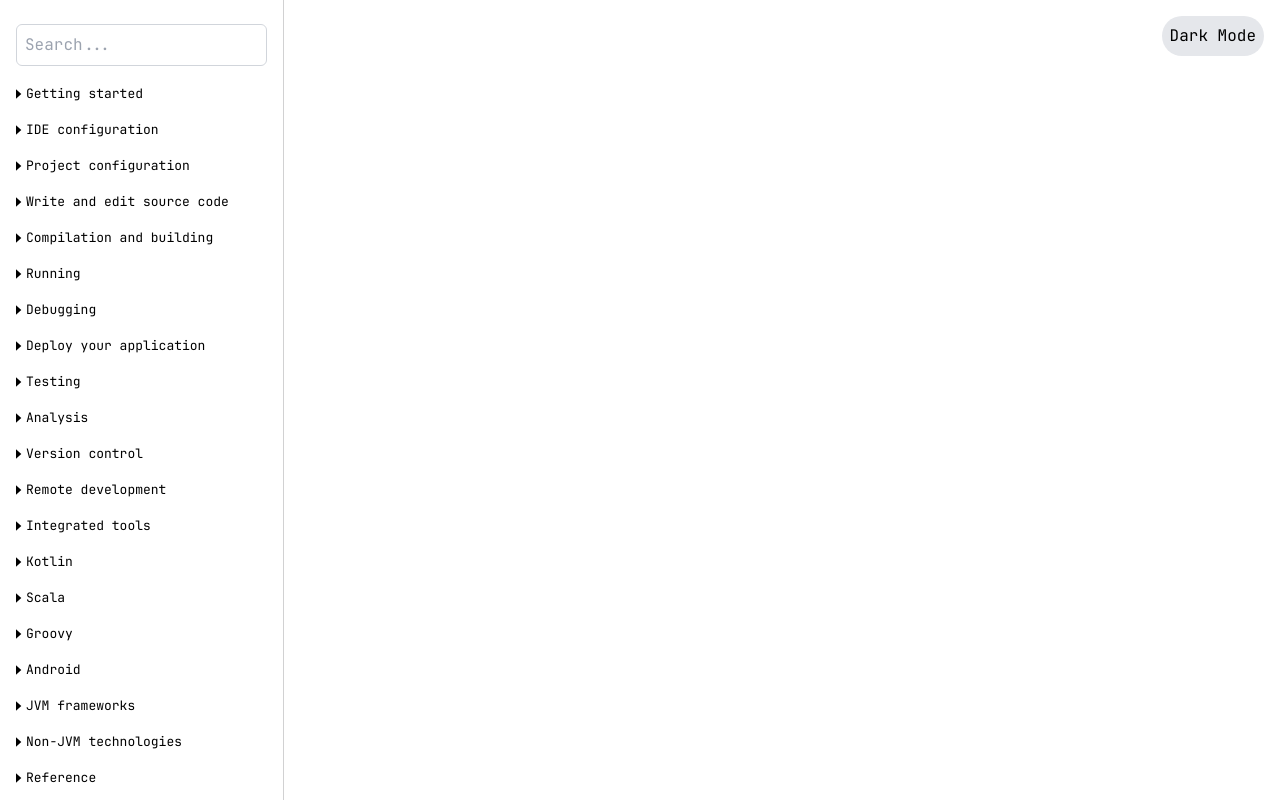
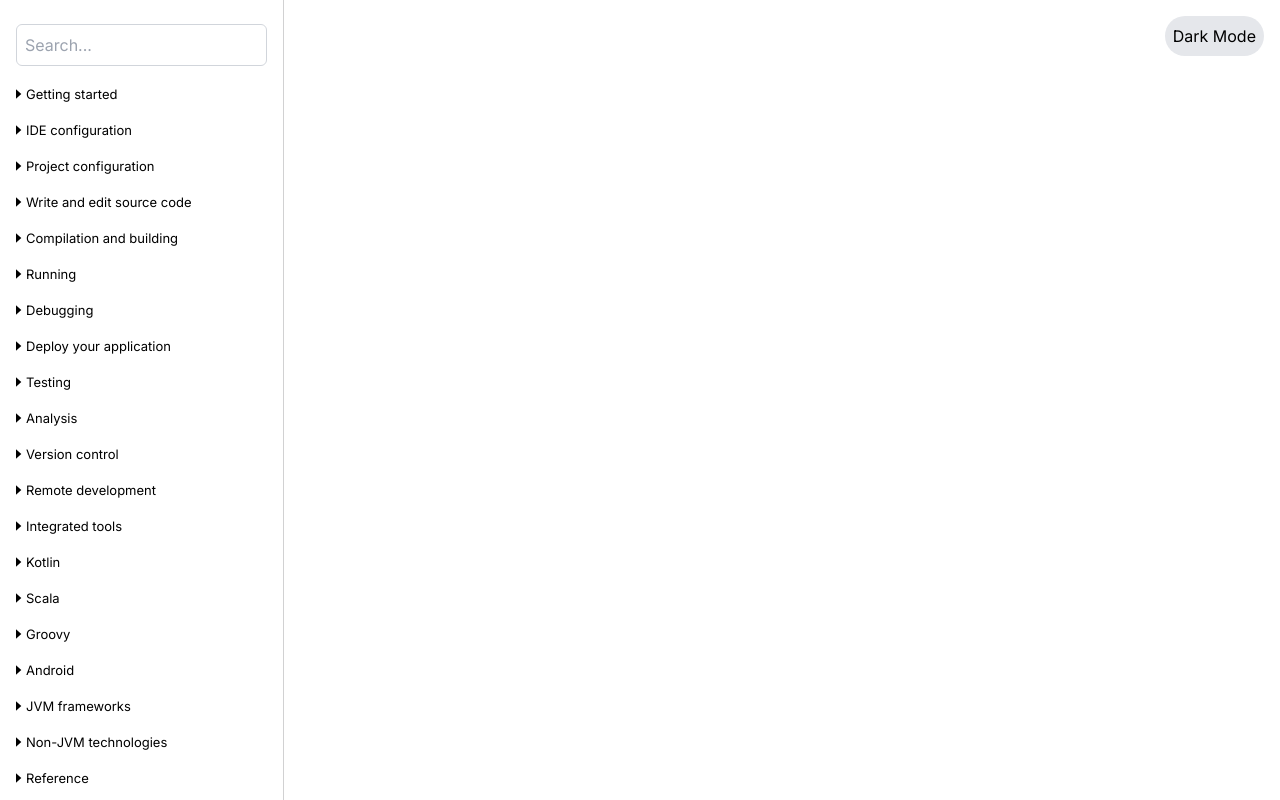
Before and after one commit to HosseinSadeghi-dev/CalidadSoft-test-assignment, a React (Vite) app: page / in a window 1280 px wide. Built offline with nearby package versions, Linux system fonts and the light colour scheme.

Commit message:
refactor: update font configuration from JetBrains Sans to Inter

```diff
--- a/src/styles/fonts.scss
+++ b/src/styles/fonts.scss
@@ -1,39 +1 @@
-@font-face {
-  font-family: "JetBrains Sans";
-  src: url("../assets/fonts/JetBrainsMono/JetBrainsMono-Light.woff2")
-    format("woff2");
-  font-weight: 300;
-  font-style: normal;
-}
-
-@font-face {
-  font-family: "JetBrains Sans";
-  src: url("../assets/fonts/JetBrainsMono/JetBrainsMono-Regular.woff2")
-    format("woff2");
-  font-weight: 400;
-  font-style: normal;
-}
-
-@font-face {
-  font-family: "JetBrains Sans";
-  src: url("../assets/fonts/JetBrainsMono/JetBrainsMono-Medium.woff2")
-    format("woff2");
-  font-weight: 500;
-  font-style: normal;
-}
-
-@font-face {
-  font-family: "JetBrains Sans";
-  src: url("../assets/fonts/JetBrainsMono/JetBrainsMono-SemiBold.woff2")
-    format("woff2");
-  font-weight: 600;
-  font-style: normal;
-}
-
-@font-face {
-  font-family: "JetBrains Sans";
-  src: url("../assets/fonts/JetBrainsMono/JetBrainsMono-Bold.woff2")
-    format("woff2");
-  font-weight: 700;
-  font-style: normal;
-}
+@import url("https://fonts.googleapis.com/css2?family=Inter:wght@300;400;500;600;700&display=swap");
--- a/tailwind.config.js
+++ b/tailwind.config.js
@@ -5,7 +5,7 @@
   theme: {
     extend: {
       fontFamily: {
-        sans: ['"JetBrains Sans"', "sans-serif"],
+        sans: ['"Inter"', "sans-serif"],
       },
     },
   },
```
